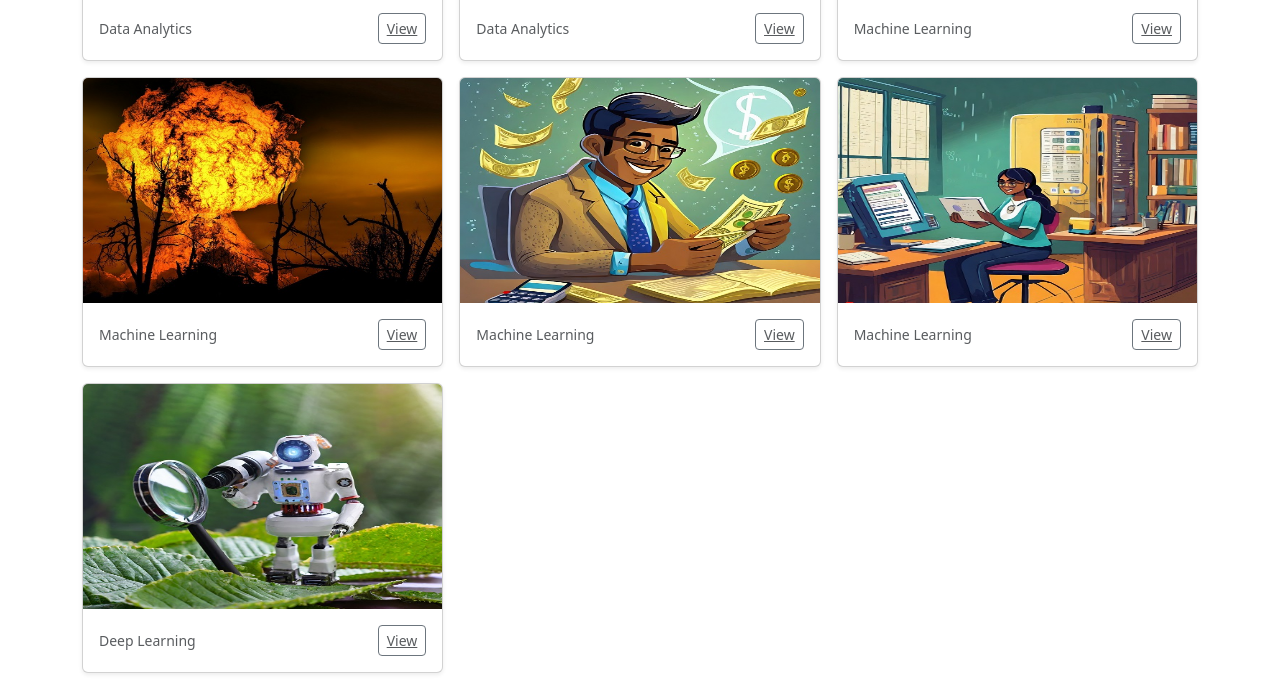
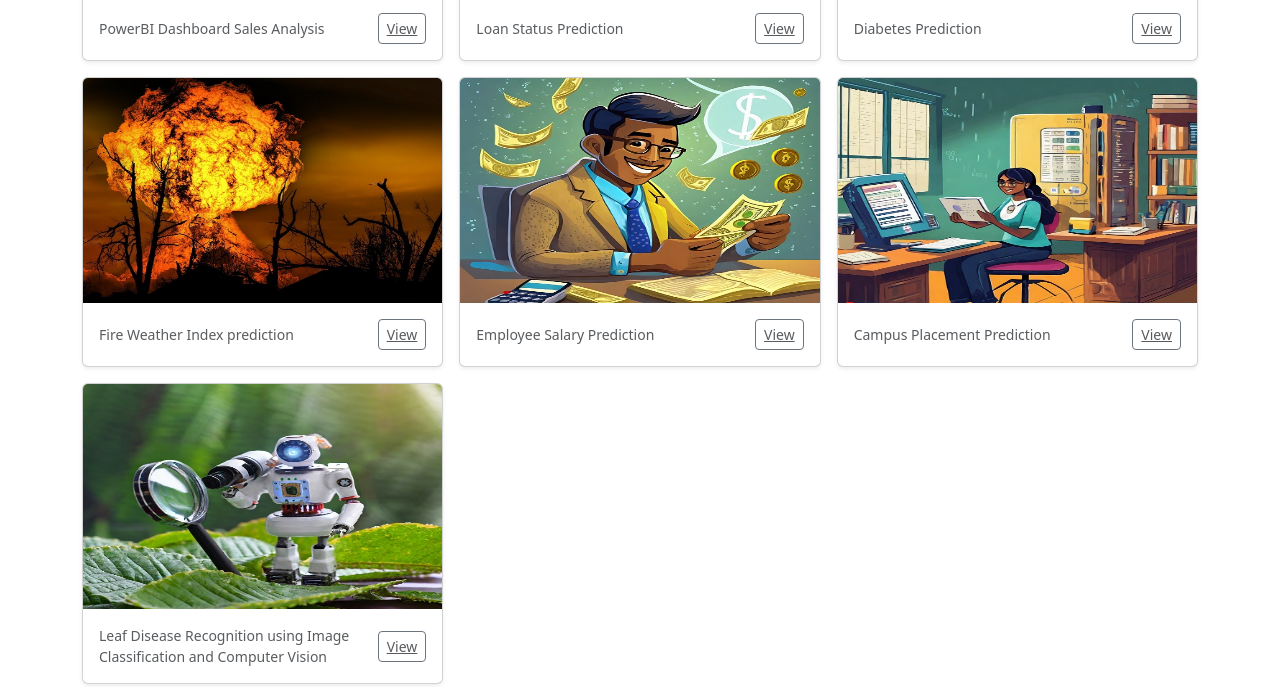
Before and after one commit to KUNAL-DAGAR-2002/KunalPortfolio, a plain HTML site: page index.html in a window 1280 px wide. Shown: the part 2013-2700 px from the top of the page. Drawn offline with nearby package versions, Linux system fonts and the light colour scheme.

Commit message:
Update index.html

```diff
--- a/index.html
+++ b/index.html
@@ -189,7 +189,7 @@
                     <rect width="100%" height="100%" fill="#55595c">
                     <div class="card-body">
                         <div class="d-flex justify-content-between align-items-center">
-                            <small class="text-body-secondary">Data Analytics</small>
+                            <small class="text-body-secondary">PowerBI Dashboard Sales Analysis</small>
                             <button type="button" class="btn btn-sm btn-outline-secondary"><a  href="https://app.powerbi.com/view?r=eyJrIjoiOTgyZDBkOTktNWFmMi00ZTQzLWI0OGQtMGVhZGE3MmVjMThjIiwidCI6ImRmODY3OWNkLWE4MGUtNDVkOC05OWFjLWM4M2VkN2ZmOTVhMCJ9">View</a></button>
                         </div>
                     </div>
@@ -204,7 +204,7 @@
                     <rect width="100%" height="100%" fill="#55595c">
                     <div class="card-body">
                         <div class="d-flex justify-content-between align-items-center">
-                            <small class="text-body-secondary">Data Analytics</small>
+                            <small class="text-body-secondary">Loan Status Prediction</small>
                             <button type="button" class="btn btn-sm btn-outline-secondary"><a  href="https://github.com/KUNAL-DAGAR-2002/loan_status_prediction">View</a></button>
                         </div>
                     </div>
@@ -219,7 +219,7 @@
                     <rect width="100%" height="100%" fill="#55595c">
                     <div class="card-body">
                         <div class="d-flex justify-content-between align-items-center">
-                            <small class="text-body-secondary">Machine Learning</small>
+                            <small class="text-body-secondary">Diabetes Prediction</small>
                             <button type="button" class="btn btn-sm btn-outline-secondary"><a  href="https://github.com/KUNAL-DAGAR-2002/Diabetes-Prediction">View</a></button>
                         </div>
                     </div>
@@ -234,7 +234,7 @@
                     <rect width="100%" height="100%" fill="#55595c">
                     <div class="card-body">
                         <div class="d-flex justify-content-between align-items-center">
-                            <small class="text-body-secondary">Machine Learning</small>
+                            <small class="text-body-secondary">Fire Weather Index prediction</small>
                             <button type="button" class="btn btn-sm btn-outline-secondary"><a  href="https://github.com/KUNAL-DAGAR-2002/forestfire">View</a></button>
                         </div>
                     </div>
@@ -250,7 +250,7 @@
                     <rect width="100%" height="100%" fill="#55595c">
                     <div class="card-body">
                         <div class="d-flex justify-content-between align-items-center">
-                            <small class="text-body-secondary">Machine Learning</small>
+                            <small class="text-body-secondary">Employee Salary Prediction</small>
                             <button type="button" class="btn btn-sm btn-outline-secondary"><a  href="https://github.com/KUNAL-DAGAR-2002/employee-salary-prediction">View</a></button>
                         </div>
                     </div>
@@ -265,7 +265,7 @@
                     <rect width="100%" height="100%" fill="#55595c">
                     <div class="card-body">
                         <div class="d-flex justify-content-between align-items-center">
-                            <small class="text-body-secondary">Machine Learning</small>
+                            <small class="text-body-secondary">Campus Placement Prediction</small>
                             <button type="button" class="btn btn-sm btn-outline-secondary"><a  href="https://github.com/KUNAL-DAGAR-2002/campus-placement-prediction">View</a></button>
                         </div>
                     </div>
@@ -280,7 +280,7 @@
                     <rect width="100%" height="100%" fill="#55595c">
                     <div class="card-body">
                         <div class="d-flex justify-content-between align-items-center">
-                            <small class="text-body-secondary">Deep Learning</small>
+                            <small class="text-body-secondary">Leaf Disease Recognition using Image Classification and Computer Vision</small>
                             <button type="button" class="btn btn-sm btn-outline-secondary"><a href="https://github.com/KUNAL-DAGAR-2002/PlantDiseaseDetection5j">View</a></button>
                         </div>
                     </div>
```
